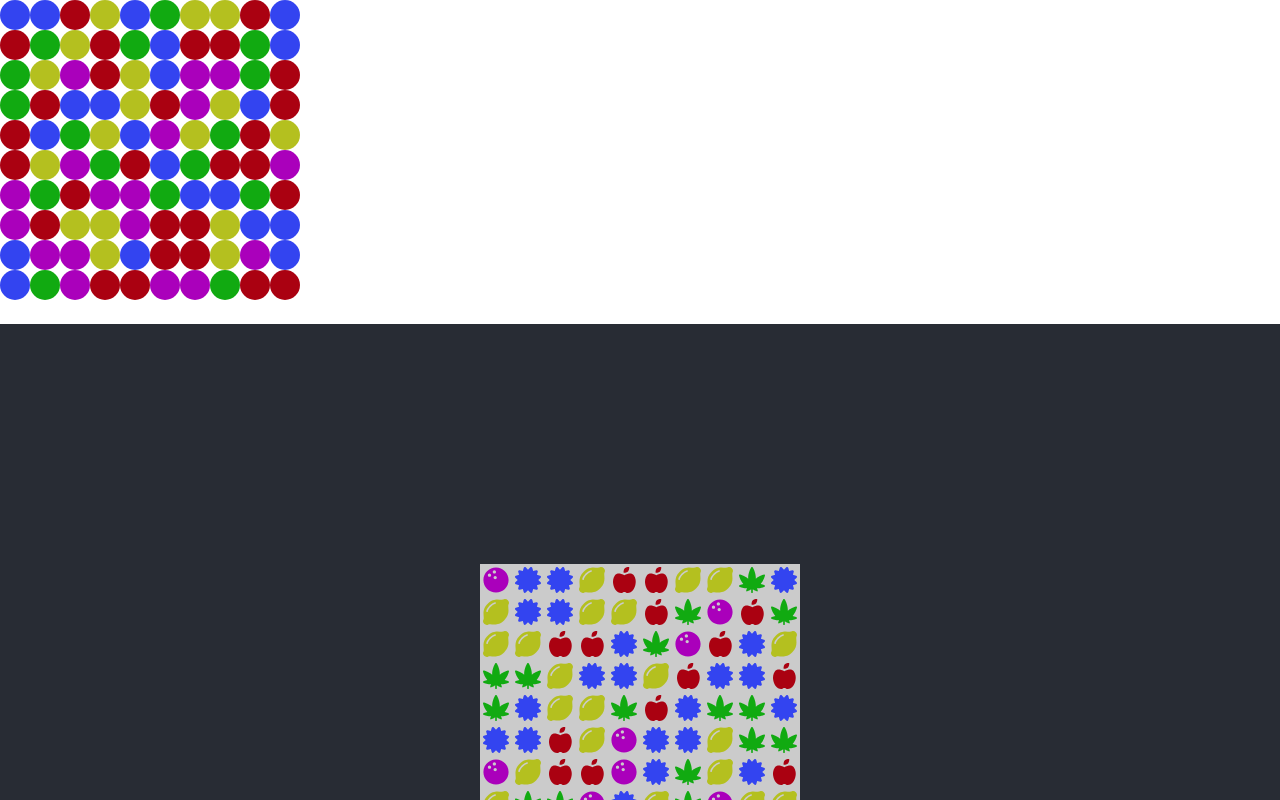
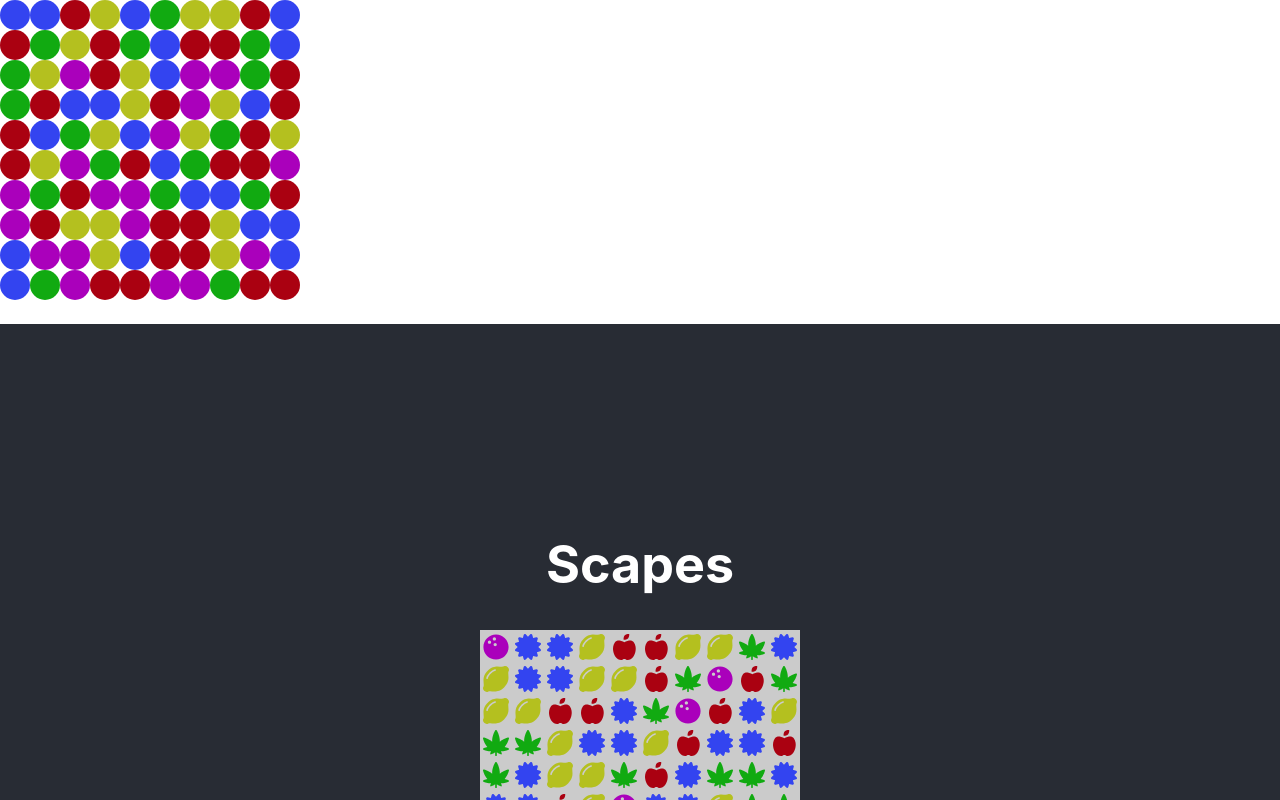
Before and after one commit to ashevchenkoabz/ci-playground, a React (Create React App) app: page / in a window 1280 px wide. Shown: the top 800 px of the page. Built offline with nearby package versions, Linux system fonts and the light colour scheme.

Commit message:
Test CI, don't skip

```diff
--- a/src/App.js
+++ b/src/App.js
@@ -57,6 +57,7 @@ export default class App extends React.Component {
     render() {
         return (
             <div className="App">
+                <h1>Scapes</h1>
                 <GameField cols={10} rows={10} />
             </div>
         );
```
